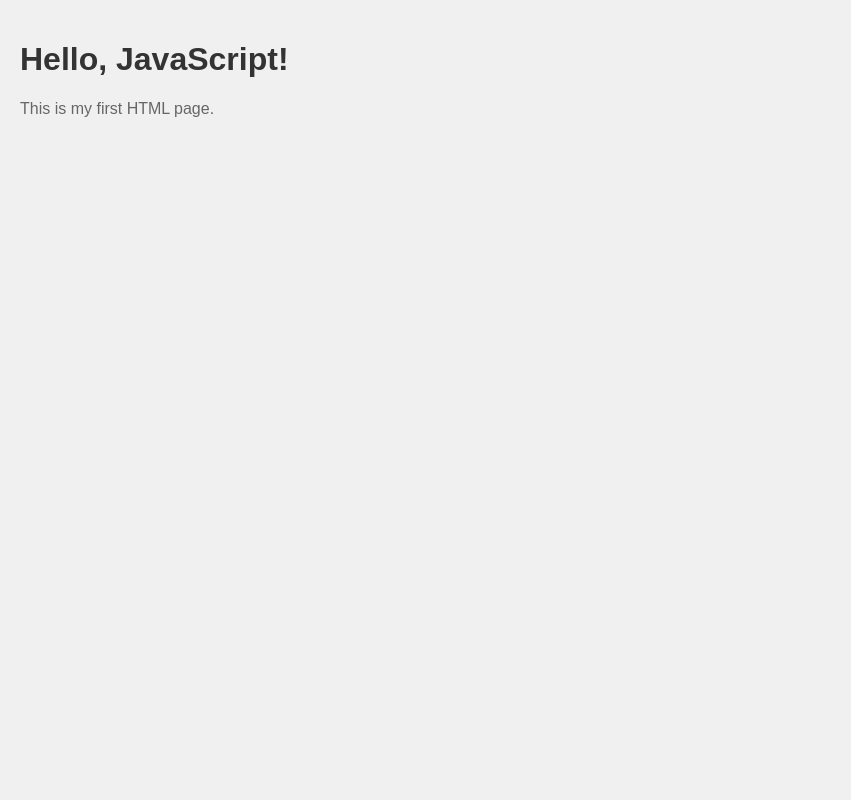
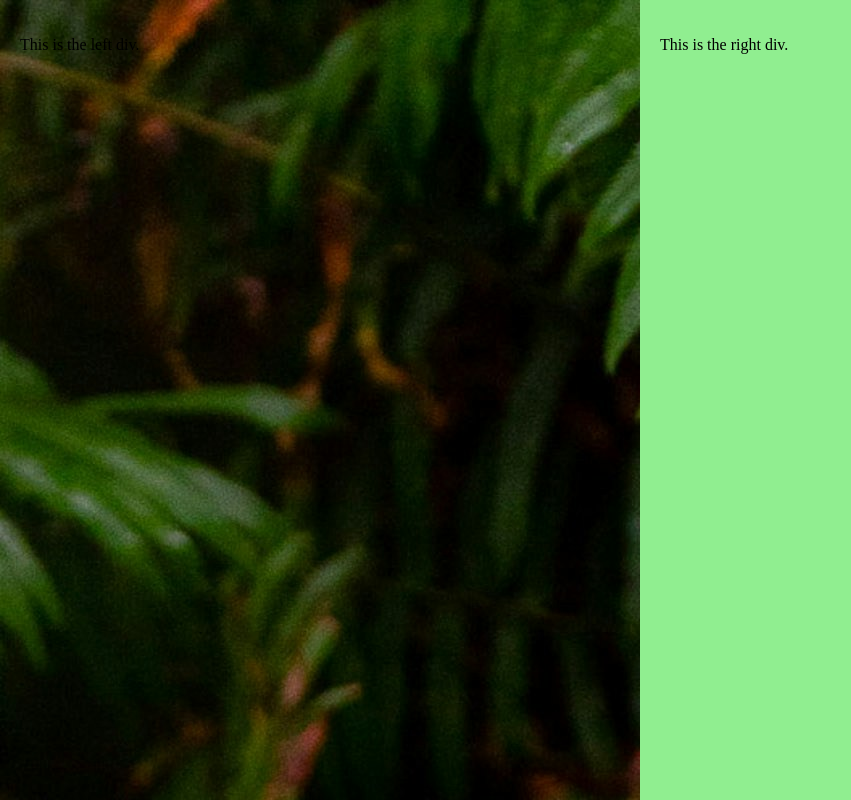
Before and after one commit to khalyruot/odin-Sign-up-Form, a plain HTML site: page index.html in a window 1280 px wide. Shown: the whole page, without its empty margins (0-851 px from the left). Drawn offline with Linux system fonts and the light colour scheme.

Commit message:
add background image

```diff
--- a/index.html
+++ b/index.html
@@ -3,13 +3,19 @@
 <head>
     <meta charset="UTF-8">
     <meta name="viewport" content="width=device-width, initial-scale=1.0">
-    <title>My First HTML Page</title>
+    <title>Sign Up Form</title>
     <!-- Link to CSS file -->
     <link rel="stylesheet" href="styles.css">
 </head>
 <body>
-    <h1>Hello, World!</h1>
-    <p>This is my first HTML page.</p>
+    <div class="container">
+        <div class="left">
+            <p>This is the left div.</p>
+        </div>
+        <div class="right">
+            <p>This is the right div.</p>
+        </div>
+    </div>
     <!-- Your HTML content here -->
 
     <!-- Link to JavaScript file -->
--- a/styles.css
+++ b/styles.css
@@ -1,15 +1,21 @@
-/* styles.css */
-body {
-    font-family: Arial, sans-serif;
-    background-color: #f0f0f0;
+body, html {
     margin: 0;
+    height: 100%;
+}
+.container {
+    display: flex;
+    height: 100%;
+}
+.left {
+    flex: 1;
+    background-image: url('odin_picture.jpg');
+    background-color: lightblue;
     padding: 20px;
+    box-sizing: border-box;
 }
-
-h1 {
-    color: #333;
+.right {
+    flex: 1;
+    background-color: lightgreen;
+    padding: 20px;
+    box-sizing: border-box;
 }
-
-p {
-    color: #666;
-}
```
Also changed, not shown: odin_picture.jpg (added).
